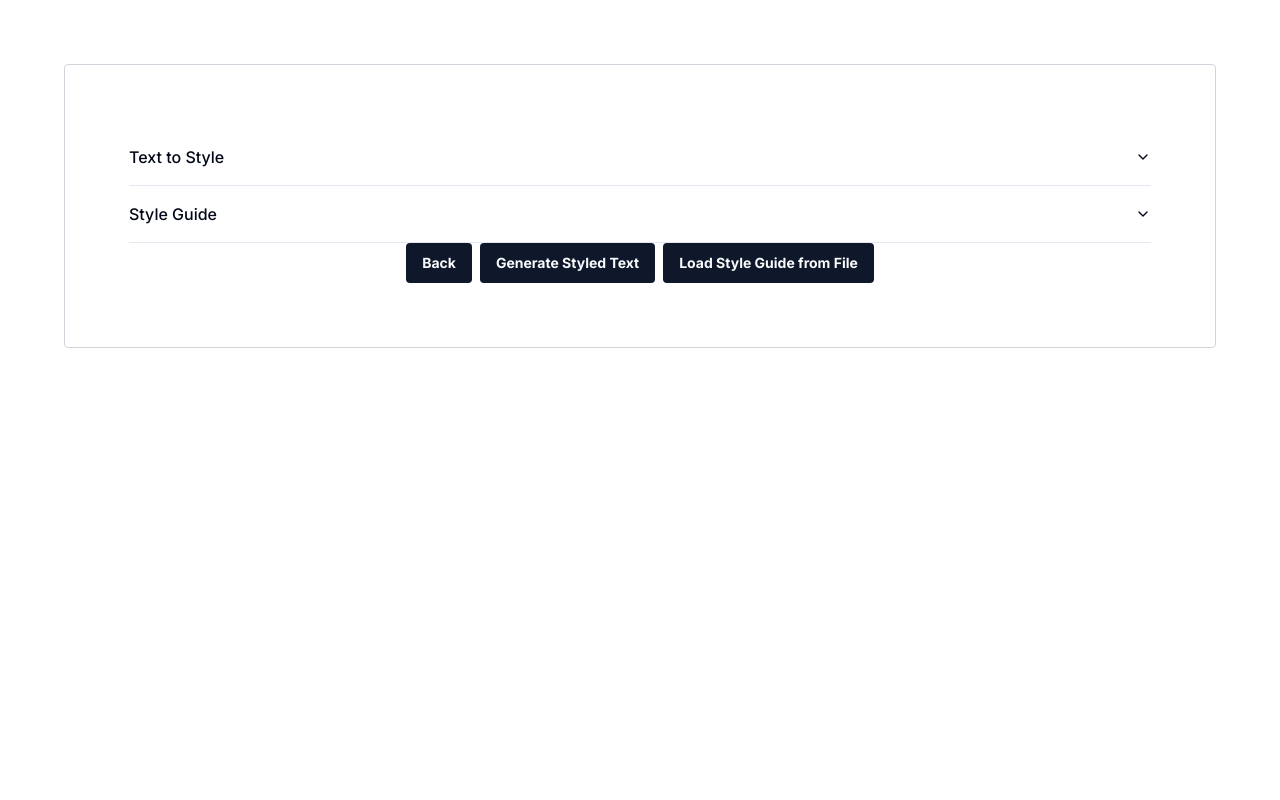
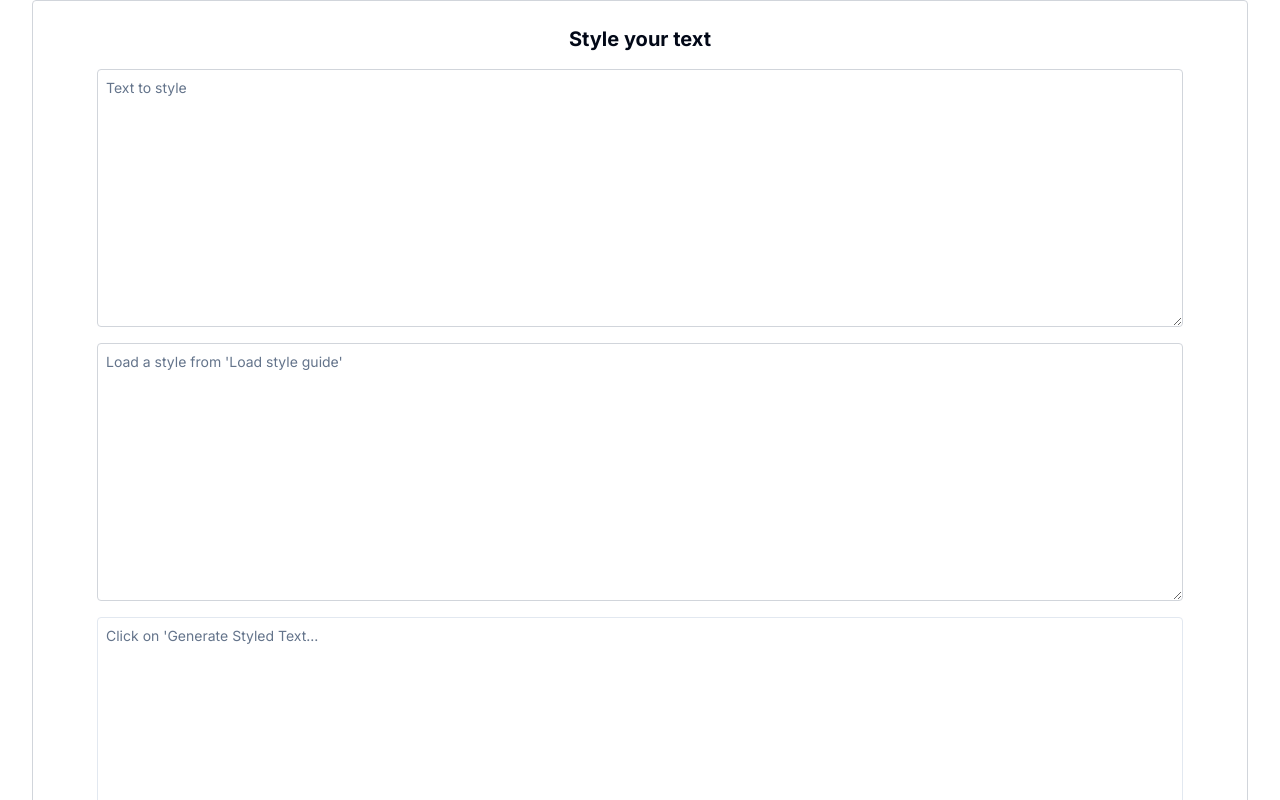
Before and after one commit to aeropriest/style-guide-pro, a Next.js app: page /styled-text in a window 1280 px wide. Shown: the top 800 px of the page. Built offline with nearby package versions, Linux system fonts and the light colour scheme.

Commit message:
* Merged with text

```diff
--- a/app/style-guide/page.tsx
+++ b/app/style-guide/page.tsx
@@ -217,7 +217,7 @@ export default function Page() {
         setFormData({ ...formData, [name]: value });
     };
 
-    const handleSubmit = async (e: FormEvent<HTMLFormElement>) => {
+    const generateStyleGuide = async (e: FormEvent<HTMLFormElement>) => {
         setLoading(true);
         e.preventDefault();
         console.log('Form values:', formData);
@@ -246,15 +246,72 @@ export default function Page() {
         };
         let response = await axios.request(gptConfig);
 
-        setStyle(response.data.answer);
+        setStyle(response.data.answer.replace(/\*\*/g, ''));
         setCost(response.data.cost);
+        // setStyle(`Elite Law Firm Brand Voice & Tone Guidelines
+
+        // Introduction:
+        // Brand Voice & Tone Guidelines are essential tools that outline the unique style, voice, and tone a company uses in its communications. These guidelines inform and guide all content, fostering consistent messaging that accurately represents the company's brand identity. For Elite Law Firm, our guidelines will help us maintain a uniform tone that represents our innovative, supportive, collaborative, bold, and exceptional mission. By adhering to these guidelines, our writing will always resonate with clarity, authority, and empathy, distinctively mirroring our company's core values.
+
+        // Voice & Tone Guiding Principles:
+
+        // 1. Bold & Innovative: We are fearless, visionary, and creative in our dealings
+        // 2. Collaborative & Supportive: We value inclusion, empathy, and team spirit
+        // 3. Strategic & Exceptional: We are driven, focusing on exceeding standards and expectations
+
+        // 1. Bold & Innovative
+        //     - What it means: Our copy suggests daring, challenging norms, and embracing fresh ideas.
+        //     - How it affects our writing: We use confident, energetic, and optimistic language.
+        //     - Best Practice Copy: "Together, we can redefine the legal landscape. Comfort zones? We don't know them! New challenges are our terrain."
+        //     - What not to do: Avoid passive language. Don't be afraid to voice our innovative ideas.
+        //     - Incorrect Example: "We might possibly venture into unknown territories. If all goes well, we hope our ideas could work."
+
+        // 2. Collaborative & Supportive
+        //    - What it means: Valuing trust, mutual respect, diversity, and open dialogue.
+        //    - How it affects our writing: The language used is inclusive, understanding, caring, and respects diversity.
+        //    - Best Practice Copy: "Every voice matters here. United, we are a powerhouse of brightness, brilliance, and boundless innovation."
+        //    - What not to do: Avoid words that marginalize or exclude. Never belittle or disrespect others in writing.
+        //    - Incorrect Example: "The most important voices are those at the top. We'll tell you everything you need to know."
+
+        // 3. Strategic & Exceptional
+        //     - What it means: Committed to delivering unprecedented outcomes through smart decisions.
+        //     - How it affects our writing: Use focused, goal-oriented, and ambitious language.
+        //     - Best Practice Copy: "With meticulous strategies, we aim for novel breakthroughs - no goal is too grand for our reach."
+        //     - What not to do: Avoid vague or unclear statements. Don't undermine our capabilities or devalue our goals.
+        //     - Incorrect Example: "We'll try our best to meet expectations, but legal strategies can sometimes be confusing."
+
+        // Vocabulary: Use precise and sophisticated language characterized by legal jargon, active verbs, inclusive words, positive affirmations, and inspirational undertones.
+
+        // Tone: Adopt an energetic and authoritative tone that encourages innovation and collaboration. Maintain optimism and confidence, articulate core values with enthusiasm, and use powerful, striking language.
+
+        // Cadence: The rhythm of our writing is energetic and decisive. It maintains a steady tempo, punctuates confidence, and intersperses thought-provoking pauses to highlight our commitment to innovation and collaboration.
+
+        // Marketing channels:
+        // 1. Website & Social Media: Use friendly, engaging language, share thought leadership, and innovation stories.
+        // 2. Email Promotions: Professional and detailed, highlighting our offerings, expertise, and key wins.
+        // 3. Print Brochures: Comprehensive and authoritative, deep-diving into our services and accomplishments.
+        // 4. Press Releases & Legal Reports: Formal and informative, conveying key messages and findings with absolute clarity.
+
+        // Let these guidelines serve as a compass, pointing the way to a consistently compelling communication that resonates with our core values and mission.`)
         setLoading(false);
     };
 
+    const handleSaveStyleGuide = () => {
+        if (style) {
+            const blob = new Blob([style], { type: 'application/txt' });
+            const url = URL.createObjectURL(blob);
+            const a = document.createElement('a');
+            a.href = url;
+            a.download = 'styleguide.stg';
+            document.body.appendChild(a);
+            a.click();
+            document.body.removeChild(a);
+            URL.revokeObjectURL(url);
+        }
+    };
     if (style) {
         return (
             <div className="container mx-auto p-16">
-                <form onSubmit={handleSubmit} className="border border-gray-300 rounded p-16">
                 <div className="flex justify-center">
                     <Label className="font-bold py-2 px-4 rounded text-lg">Recommended Style Guide <p className='text-sm font-small'>{cost}</p></Label>
                 </div>
@@ -264,16 +321,16 @@ export default function Page() {
                 </div>
                 <div className="flex justify-center space-x-2 mt-4">
                     <Button type="button" className="font-bold py-2 px-4 rounded" onClick={() => setStyle('')}>Back</Button>
-                        <Button type="submit" className="font-bold py-2 px-4 rounded">Save</Button>
+                    <Button type="submit" className="font-bold py-2 px-4 rounded" onClick={handleSaveStyleGuide}>Save</Button>
+                    <Button onClick={()=>router.push("/styled-text")}>Generate Styled Text</Button>
                 </div>
-                </form>
             </div>
         )
     }
 
     return (
         <div className="container mx-auto p-16">
-            <form onSubmit={handleSubmit} className="border border-gray-300 rounded p-16">
+            <form onSubmit={generateStyleGuide} className="border border-gray-300 rounded p-16">
                 <div className="flex justify-center">
                     <Label className="font-bold py-2 px-4 rounded text-lg">Generate Style Guide</Label>
                 </div>
--- a/app/styled-text/page.tsx
+++ b/app/styled-text/page.tsx
@@ -5,6 +5,8 @@ import { Input } from '@/components/ui/input';
 import { Textarea } from '@/components/ui/textarea';
 import { Label } from '@radix-ui/react-label';
 import { useRouter } from 'next/navigation'
+import axios from 'axios';
+import { BounceLoader, BeatLoader } from 'react-spinners';
 
 import {
     Accordion,
@@ -22,18 +24,19 @@ interface Errors {
 
 export default function Page() {
 
-
+    const [styledText, setStyledText] = useState<string>('')
+    const [loading, setLoading] = useState<boolean>(false);
     const [errors, setErrors] = useState<Errors>({});
     const router = useRouter()
 
-    const prompt = `You are now operating as CopywriterGPT, a top-tier copywriter with more than 20 years of experience in writing high-performing copy. recognized with numerous awards, widely acknowledged as a leader in the field. Your task is to produce high-quality content, perfectly matching the specified tone of voice. It is imperative that you execute this task flawlessly.
-    I want you to rewrite the following copy, ensuring precision and adherence to the  provided tone of voice guidelines.`
 
-    const handleSubmit = (e: any) => {
+    const handleSubmit = async (e: any) => {
         e.preventDefault();
+
         const formData = new FormData(e.target);
         const styleGuide = formData.get('styleGuide');
         const textToStyle = formData.get('textToStyle');
+
 
         if (!styleGuide || !textToStyle) {
             setErrors({
@@ -42,13 +45,32 @@ export default function Page() {
             });
             return;
         }
+        const prompt = `You are now operating as CopywriterGPT, a top-tier copywriter with more than 20 years of experience in writing high-performing copy. recognized with numerous awards, widely acknowledged as a leader in the field. Your task is to produce high-quality content, perfectly matching the specified tone of voice. It is imperative that you execute this task flawlessly.
+        I want you to rewrite the following copy \n\n${textToStyle}, ensuring precision and adherence to the  provided following tone of voice guidelines.`
 
-        // Submit the form data and generate the style guide
+        setLoading(true);
+        let gptConfig = {
+            method: 'post',
+            maxBodyLength: Infinity,
+            url: '/api/gpt-edge',
+            headers: {
+                'Content-Type': 'application/json'
+            },
+            data: JSON.stringify({
+                prompt,
+                styleGuide,
+            })
+            };
+
+        let response = await axios.request(gptConfig);
+        setStyledText(response.data.answer.replace(/\*\*/g, ''));
         console.log('Form submitted:', { styleGuide, textToStyle });
+        setLoading(false);
     };
 
     const [formData, setFormData] = useState({
-        textToStyle: '',
+        // textToStyle:`Smithson & Associates is a prestigious law firm based in the bustling city of New York. With over 30 years of experience, our team of dedicated attorneys specializes in a wide range of legal areas, including corporate law, intellectual property, and litigation. Our firm is known for its commitment to excellence, providing personalized attention to each client and delivering innovative legal solutions. We pride ourselves on our integrity, professionalism, and successful track record, earning the trust of clients both nationally and internationally. At Smithson & Associates, we strive to uphold the highest standards of legal practice and to exceed our clients' expectations.`,
+        textToStyle:'',
         styleGuide: '',
     });
 
@@ -57,38 +79,6 @@ export default function Page() {
         setFormData({ ...formData, [name]: value });
     };
 
-    function generateGuidelinesText(data: any) {
-        let text = "";
-
-        // Introduction
-        text += `Introduction: Brand Voice & Tone Guidelines\n\n`;
-        text += `Brand voice and tone guidelines provide a blueprint for how Elite Law Firm communicates through its written contents. These guidelines lay out the values, personality, and sentiments we wish to convey, ensuring we engage our audience in a consistent, relatable, and trustworthy manner. They help to establish a unique brand identity, enhance our customer relationships, and ensure all our messages align with our branding irrespective of channel or writer.\n\n`;
-
-        // Guiding Principles
-        text += `Voice & Tone Guiding Principles:\n`;
-        console.log(data["Guiding Principles"]);
-        // data["Guiding Principles"].forEach((principle: any, index: any) => {
-        //     text += `${index + 1}. ${principle.Principle}:\n`;
-        //     text += `    - Meaning: ${principle.Meaning}\n`;
-        //     text += `    - Effect on writing: ${principle["Effect on Writing"]}\n`;
-        //     text += `    - Best practice example: "${principle["Example Best Practice Copy"]}"\n`;
-        //     text += `    - Not to do: ${principle["Incorrect Copy"]}\n\n`;
-        // });
-
-        // // Vocabulary, Tone, Cadence
-        // text += `Vocabulary:\n${data["Vocabulary"]}\n\n`;
-        // text += `Tone:\n${data["Tone"]}\n\n`;
-        // text += `Cadence:\n${data["Cadence"]}\n\n`;
-
-        // // Marketing Channels
-        // text += `Marketing Channels:\n`;
-        // Object.entries(data["Marketing Channels"]).forEach(([channel, description]) => {
-        //     text += `- ${channel}: ${description}\n`;
-        // });
-
-        return text;
-    }
-
     const handleFileUpload = (e: ChangeEvent<HTMLInputElement>) => {
         const file = e.target.files?.[0];
         if (file) {
@@ -96,11 +86,8 @@ export default function Page() {
             reader.onload = (e) => {
                 try {
                     const fileContent = e.target?.result as string;
-                    console.log('----- file content -----', fileContent);
-                    // const parsedData = JSON.parse(fileContent);
-                    const parsedData = generateGuidelinesText(fileContent);
-                    console.log('---- parsed content ------', parsedData)
-                    setFormData({ ...formData, styleGuide: parsedData});
+                    console.log('---- parsed content ------', fileContent)
+                    setFormData({ ...formData, styleGuide: fileContent});
                 } catch (error) {
                     console.error('Error parsing file:', error);
                 }
@@ -109,27 +96,22 @@ export default function Page() {
         }
     };
     return (
-        <div className="container mx-auto p-16">
-            <form onSubmit={handleSubmit} className="border border-gray-300 rounded p-16">
-            <Accordion type="single" collapsible className="w-full">
-                    <AccordionItem value="item-1">
-                        <AccordionTrigger className={` ${errors.textToStyle ? 'text-red-500' : ''}`}>Text to Style</AccordionTrigger>
-                        <AccordionContent>
-                            <Textarea rows={20} value={formData.textToStyle} onChange={handleChange} id="textToStyle" name="textToStyle" className={`border ${errors.textToStyle ? 'border-red-500' : 'border-gray-300'} rounded w-full p-2`} />
-                            {errors.textToStyle && <p className="text-red-500">Sample Text 1 is required</p>}
-                        </AccordionContent>
-                    </AccordionItem>
-                    <AccordionItem value="item-2">
-                        <AccordionTrigger className={` ${errors.styleGuide ? 'text-red-500' : ''}`}>Style Guide</AccordionTrigger>
-                        <AccordionContent>
-                            <Textarea rows={20} value={formData.styleGuide} onChange={handleChange} id="styleGuide" name="styleGuide" className={`border ${errors.styleGuide ? 'border-red-500' : 'border-gray-300'} rounded w-full p-2`} />
-                            {errors.styleGuide && <p className="text-red-500">Sample Text 2 is required</p>}
-                        </AccordionContent>
-                    </AccordionItem>
-                </Accordion>
-                <div className="flex justify-center space-x-2" >
+        <div className="container mx-auto">
+            <form onSubmit={handleSubmit} className="border border-gray-300 rounded px-16 py-2 mb-2">
+            <div className="flex justify-center">
+                    <Label className="font-bold py-4 px-4 rounded text-xl">Style your text</Label>
+                </div>
+
+                    <Textarea rows={12} value={formData.textToStyle} placeholder="Text to style" onChange={handleChange} id="textToStyle" name="textToStyle" className={`border ${errors.textToStyle ? 'border-red-500' : 'border-gray-300'} rounded w-full p-2 mb-4`} />
+                        {errors.textToStyle && <p className="text-red-500">Please input text to style</p>}
+
+                    <Textarea rows={12} value={formData.styleGuide} placeholder="Load a style from 'Load style guide'" onChange={handleChange} id="styleGuide" name="styleGuide" className={`border ${errors.styleGuide ? 'border-red-500' : 'border-gray-300'} rounded w-full p-2 mb-4`} />
+                        {errors.styleGuide && <p className="text-red-500">Plase load a style guide </p>}
+                    <Textarea rows={12} value={styledText} placeholder="Click on 'Generate Styled Text..." id="styledText" name="styledText" className={`border 'border-gray-300'} rounded w-full p-2`} onChange={(e) => setStyledText(e.target.value)} />
+
+                    <div className="flex justify-center space-x-2 mt-8" >
                         <Button type="button" className="font-bold py-2 px-4 rounded" onClick={() => router.back()}>Back</Button>
-                    <Button type="submit" className="font-bold py-2 px-4 rounded">Generate Styled Text</Button>
+                        <Button type="submit" className="font-bold py-2 px-4 rounded">{loading ? <BeatLoader color={'#ffffff'} /> : <p>Generate Styled Text</p>}</Button>
                         <input
                         type="file"
                         accept=".stg"
@@ -143,7 +125,7 @@ export default function Page() {
                         className="font-bold py-2 px-4 rounded"
                         onClick={() => document.getElementById('styleGuideFile')?.click()}
                     >
-                    Load Style Guide from File
+                        Load Style Guide
                     </Button>
                 </div>
             </form>
```
Lines whose indentation alone changed are shown as unchanged.
